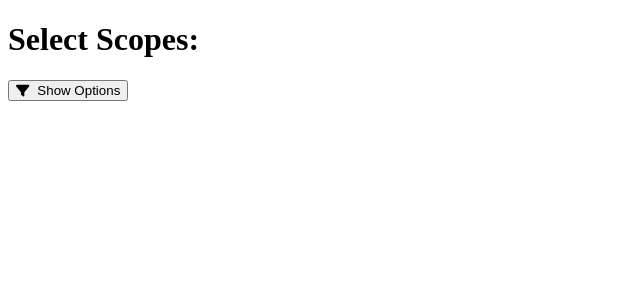
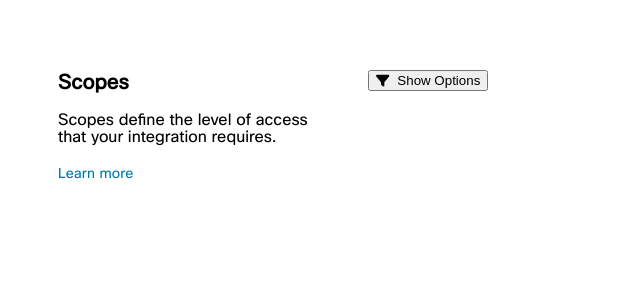
Before and after one commit to Joezanini/filter-scopes-list, a React (Create React App) app: page / in a window 1280 px wide. Shown: the top 300 px of the page, without its empty margins (0-640 px from the left). Built offline with nearby package versions, Linux system fonts and the light colour scheme.

Commit message:
Add columns and fonts

```diff
--- /dev/null
+++ b/src/App.css
@@ -0,0 +1,64 @@
+@font-face {
+    font-family: 'CiscoSansTT Regular';
+    src: url('/public/CiscoSansTTRegular.woff2') format('woff');
+    font-weight: normal;
+    font-style: normal;
+  }
+
+@font-face {
+    font-family: 'CiscoSansTT Light';
+    src: url('/public/CiscoSansTTLight.woff2') format('woff');
+    font-weight: normal;
+    font-style: normal;
+  }
+
+.App {
+    display: flex;
+    margin: 20px;
+    font-family: CiscoSansTT Regular, Helvetica Neue, Helvetica, Arial, sans-serif;
+}
+
+.row {
+    display: flex;
+    flex-wrap: wrap;
+    justify-content: center;
+    margin-top: 20px;
+}
+
+.info {
+    flex: 0;
+    margin: 10px;
+    padding: 20px;
+    min-width: 250px;
+}
+
+.info a {
+  box-sizing: border-box;
+  background: none 0% 0% / auto repeat scroll padding-box border-box rgba(0, 0, 0, 0);
+  color: rgb(0, 122, 163);
+  cursor: pointer;
+  line-height: 24px;
+  font-weight: 300;
+  font-size: 14px;
+  font-family: "CiscoSansTT Regular", "Helvetica Neue", Helvetica, Arial, sans-serif;
+  letter-spacing: 0.15008px;
+  text-decoration: none;
+}
+
+.col {
+    flex: 1;
+    margin: 10px;
+    padding: 20px;
+}
+
+span {
+    box-sizing: border-box;
+    background: none 0% 0% / auto repeat scroll padding-box border-box rgba(0, 0, 0, 0);
+    color: rgb(0, 0, 0);
+    font-weight: 700;
+    font-size: 20px;
+    cursor: default;
+    font-family: "CiscoSansTT Regular", "Helvetica Neue", Helvetica, Arial, sans-serif;
+    line-height: 25px;
+    letter-spacing: 0.15008px;
+}
--- a/src/App.js
+++ b/src/App.js
@@ -2,12 +2,28 @@ import React from 'react';
 import FilterButton from './components/FilterButton';
 import scopes from './scopes';
 
+import './App.css';
+
 function App() {
 
   return (
-    <div>
-      <h1>Select Scopes:</h1>
-      <FilterButton scopes={scopes} />
+    <div className='App'>
+      <div className='row'>
+        <div className='info'>
+          <span>Scopes</span>
+          <div>
+            <p>
+            Scopes define the level of access that your integration requires.
+            </p>
+            <p>
+              <a href="https://developer.webex.com/docs/integrations#scopes">Learn more</a>
+            </p>
+          </div>
+        </div>
+        <div className='col'>
+          <FilterButton scopes={scopes} />
+        </div>
+      </div>
     </div>
   );
 }
```
Also changed, not shown: public/CiscoSansTTLight.woff2 (added), public/CiscoSansTTRegular.woff2 (added).
